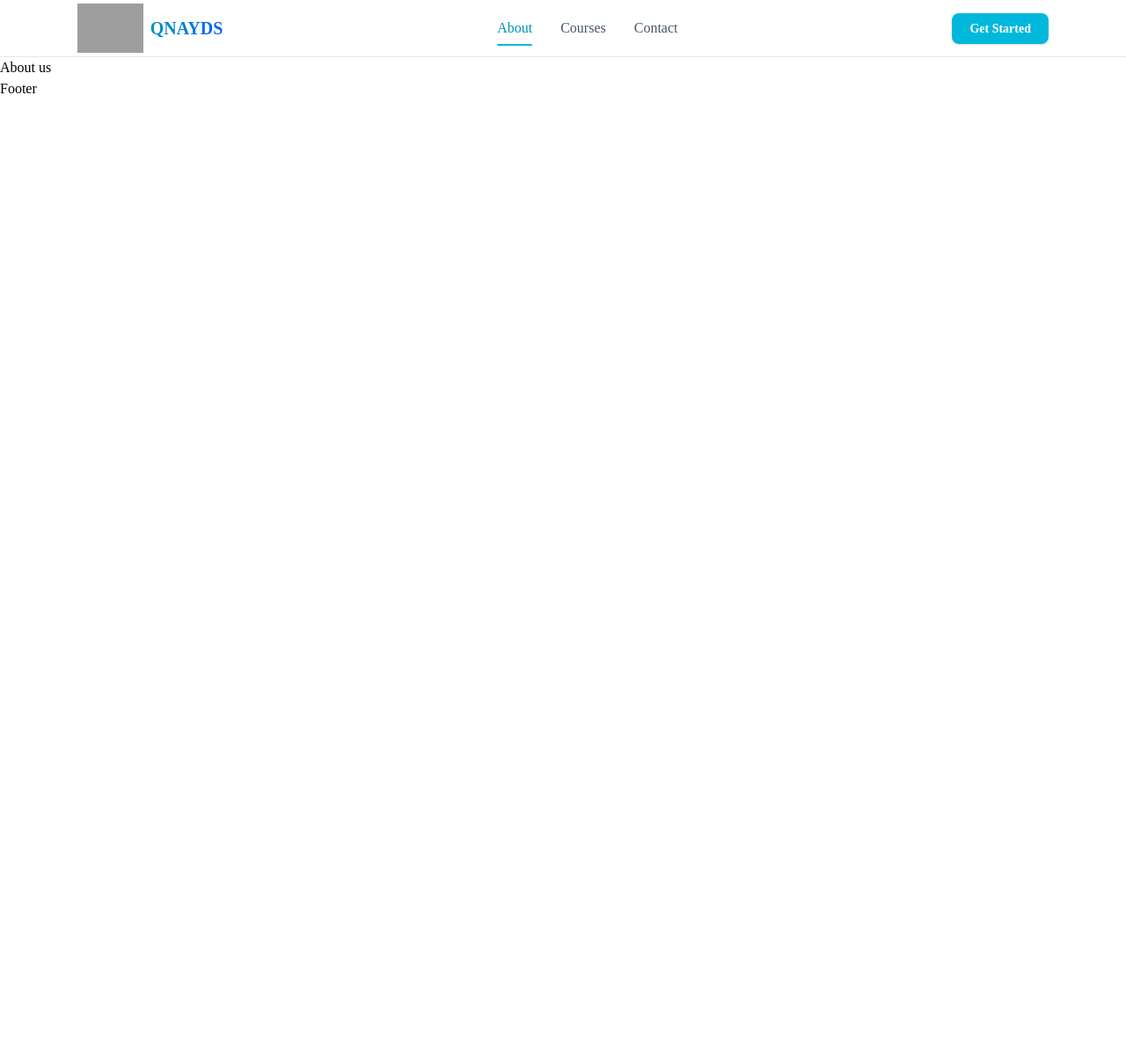
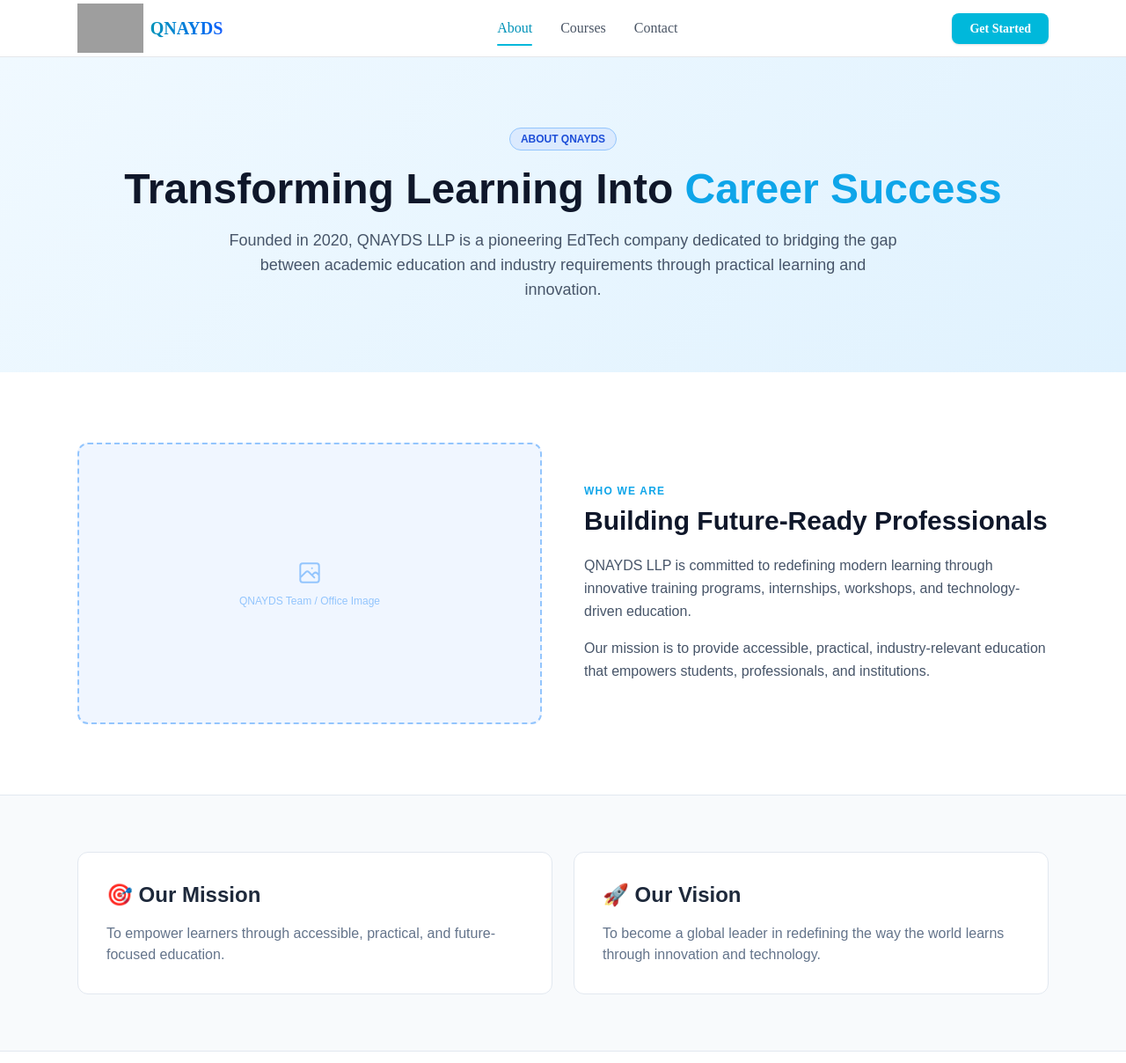
Before and after one commit to Rohin-Madhav/cyber-security, a React (Vite) app: page /about in a window 1280 px wide. Shown: the top 1208 px of the page at 88% size. Before the commit the page ends 800 px from the top, so only its background shows below. Built offline with nearby package versions, Linux system fonts and the light colour scheme; grey boxes are pictures that could not be loaded.

Commit message:
About page

```diff
--- a/src/pages/About.jsx
+++ b/src/pages/About.jsx
@@ -1,11 +1,318 @@
-import React from 'react';
+import React from "react";
+import { Link } from "react-router-dom";
+
+// Reuse your ImgBox component
+const ImgBox = ({ label, height = "h-64", className = "" }) => (
+  <div
+    className={`${height} ${className} flex flex-col items-center justify-center rounded-xl gap-2`}
+    style={{ background: "#f0f6ff", border: "2px dashed #93c5fd" }}
+  >
+    <svg
+      className="w-8 h-8"
+      style={{ color: "#93c5fd" }}
+      fill="none"
+      stroke="currentColor"
+      viewBox="0 0 24 24"
+    >
+      <path
+        strokeLinecap="round"
+        strokeLinejoin="round"
+        strokeWidth={1.5}
+        d="M4 16l4.586-4.586a2 2 0 012.828 0L16 16m-2-2l1.586-1.586a2 2 0 012.828 0L20 14m-6-6h.01M6 20h12a2 2 0 002-2V6a2 2 0 00-2-2H6a2 2 0 00-2 2v12a2 2 0 002 2z"
+      />
+    </svg>
+
+    <span className="text-xs text-center px-4" style={{ color: "#93c5fd" }}>
+      {label}
+    </span>
+  </div>
+);
+
+const VALUES = [
+  {
+    icon: "💡",
+    title: "Innovation",
+    text: "Technology-powered learning and modern teaching methods.",
+  },
+  {
+    icon: "🌍",
+    title: "Expanding Reach",
+    text: "Serving learners and institutions across India.",
+  },
+  {
+    icon: "🎯",
+    title: "Learner-Centric",
+    text: "Focused on student success and career growth.",
+  },
+  {
+    icon: "🏆",
+    title: "Proven Success",
+    text: "Trusted by thousands of students and institutions.",
+  },
+];
 
 const About = () => {
-    return (
+  return (
+    <div
+      style={{
+        fontFamily: "'DM Sans', sans-serif",
+        background: "#ffffff",
+        color: "#1e293b",
+      }}
+    >
+      {/* HERO */}
+      <section
+        className="py-20 px-6"
+        style={{
+          background: "linear-gradient(135deg, #f0f9ff 0%, #e0f2fe 100%)",
+        }}
+      >
+        <div className="max-w-6xl mx-auto text-center">
+          <span
+            className="inline-block text-xs font-semibold px-3 py-1 rounded-full border mb-5"
+            style={{
+              background: "#dbeafe",
+              color: "#1d4ed8",
+              borderColor: "#93c5fd",
+            }}
+          >
+            ABOUT QNAYDS
+          </span>
+
+          <h1
+            className="text-4xl md:text-5xl font-bold mb-5"
+            style={{ color: "#0f172a" }}
+          >
+            Transforming Learning Into
+            <span style={{ color: "#0ea5e9" }}> Career Success</span>
+          </h1>
+
+          <p className="max-w-3xl mx-auto text-lg" style={{ color: "#475569" }}>
+            Founded in 2020, QNAYDS LLP is a pioneering EdTech company dedicated
+            to bridging the gap between academic education and industry
+            requirements through practical learning and innovation.
+          </p>
+        </div>
+      </section>
+
+      {/* WHO WE ARE */}
+      <section className="max-w-6xl mx-auto px-6 py-20 grid md:grid-cols-2 gap-12 items-center">
+        <ImgBox label="QNAYDS Team / Office Image" height="h-80" />
+
         <div>
-            About us
+          <div
+            className="text-xs font-semibold uppercase tracking-widest mb-2"
+            style={{ color: "#0ea5e9" }}
+          >
+            Who We Are
+          </div>
+
+          <h2 className="text-3xl font-bold mb-5" style={{ color: "#0f172a" }}>
+            Building Future-Ready Professionals
+          </h2>
+
+          <p className="mb-4 leading-relaxed" style={{ color: "#475569" }}>
+            QNAYDS LLP is committed to redefining modern learning through
+            innovative training programs, internships, workshops, and
+            technology-driven education.
+          </p>
+
+          <p className="leading-relaxed" style={{ color: "#475569" }}>
+            Our mission is to provide accessible, practical, industry-relevant
+            education that empowers students, professionals, and institutions.
+          </p>
         </div>
-    );
-}
+      </section>
+
+      {/* MISSION & VISION */}
+      <section
+        className="py-16"
+        style={{
+          background: "#f8fafc",
+          borderTop: "1px solid #e2e8f0",
+          borderBottom: "1px solid #e2e8f0",
+        }}
+      >
+        <div className="max-w-6xl mx-auto px-6 grid md:grid-cols-2 gap-6">
+          <div
+            className="p-8 rounded-xl"
+            style={{
+              background: "#ffffff",
+              border: "1px solid #e2e8f0",
+            }}
+          >
+            <h3 className="text-2xl font-bold mb-4">🎯 Our Mission</h3>
+
+            <p style={{ color: "#64748b" }}>
+              To empower learners through accessible, practical, and
+              future-focused education.
+            </p>
+          </div>
+
+          <div
+            className="p-8 rounded-xl"
+            style={{
+              background: "#ffffff",
+              border: "1px solid #e2e8f0",
+            }}
+          >
+            <h3 className="text-2xl font-bold mb-4">🚀 Our Vision</h3>
+
+            <p style={{ color: "#64748b" }}>
+              To become a global leader in redefining the way the world learns
+              through innovation and technology.
+            </p>
+          </div>
+        </div>
+      </section>
+
+      {/* JOURNEY */}
+      <section className="max-w-6xl mx-auto px-6 py-20">
+        <h2
+          className="text-3xl font-bold text-center mb-12"
+          style={{ color: "#0f172a" }}
+        >
+          Our Journey
+        </h2>
+
+        <div className="grid md:grid-cols-4 gap-6 text-center">
+          <div>
+            <h3 className="text-2xl font-bold text-sky-500">2020</h3>
+            <p>Founded QNAYDS LLP</p>
+          </div>
+
+          <div>
+            <h3 className="text-2xl font-bold text-sky-500">2021</h3>
+            <p>Started Workshops & Internships</p>
+          </div>
+
+          <div>
+            <h3 className="text-2xl font-bold text-sky-500">2023</h3>
+            <p>Expanded Institutional Partnerships</p>
+          </div>
+
+          <div>
+            <h3 className="text-2xl font-bold text-sky-500">Today</h3>
+            <p>10,000+ Learners Empowered</p>
+          </div>
+        </div>
+      </section>
+
+      {/* CORE VALUES */}
+      <section className="py-20" style={{ background: "#f8fafc" }}>
+        <div className="max-w-6xl mx-auto px-6">
+          <h2
+            className="text-3xl font-bold text-center mb-12"
+            style={{ color: "#0f172a" }}
+          >
+            Our Core Values
+          </h2>
+
+          <div className="grid md:grid-cols-2 lg:grid-cols-4 gap-6">
+            {VALUES.map((item) => (
+              <div
+                key={item.title}
+                className="p-6 rounded-xl"
+                style={{
+                  background: "#ffffff",
+                  border: "1px solid #e2e8f0",
+                }}
+              >
+                <div className="text-3xl mb-4">{item.icon}</div>
+
+                <h3 className="font-semibold mb-3">{item.title}</h3>
+
+                <p className="text-sm" style={{ color: "#64748b" }}>
+                  {item.text}
+                </p>
+              </div>
+            ))}
+          </div>
+        </div>
+      </section>
+
+      {/* FOUNDERS */}
+      <section className="max-w-6xl mx-auto px-6 py-20">
+        <h2
+          className="text-3xl font-bold text-center mb-12"
+          style={{ color: "#0f172a" }}
+        >
+          Meet Our Leadership
+        </h2>
+
+        <div className="grid md:grid-cols-2 gap-8">
+          <div
+            className="p-6 rounded-xl"
+            style={{
+              background: "#f8fafc",
+              border: "1px solid #e2e8f0",
+            }}
+          >
+            <ImgBox label="Rishan NK" height="h-64" className="mb-4" />
+
+            <h3 className="text-xl font-bold">Rishan NK</h3>
+
+            <p className="text-sky-500">CEO & Founder</p>
+          </div>
+
+          <div
+            className="p-6 rounded-xl"
+            style={{
+              background: "#f8fafc",
+              border: "1px solid #e2e8f0",
+            }}
+          >
+            <ImgBox label="Sawad KT" height="h-64" className="mb-4" />
+
+            <h3 className="text-xl font-bold">Sawad KT</h3>
+
+            <p className="text-sky-500">Director & Founder</p>
+          </div>
+        </div>
+      </section>
+
+      {/* CTA */}
+      <section
+        style={{
+          background: "linear-gradient(135deg, #0ea5e9 0%, #0284c7 100%)",
+        }}
+        className="py-20 px-6 text-center"
+      >
+        <h2 className="text-3xl font-bold text-white mb-4">
+          Ready To Build Your Future?
+        </h2>
+
+        <p className="max-w-2xl mx-auto mb-8" style={{ color: "#bae6fd" }}>
+          Join thousands of learners who trust QNAYDS for practical,
+          industry-focused education.
+        </p>
+
+        <div className="flex flex-wrap gap-4 justify-center">
+          <Link
+            to={"/courses"}
+            className="font-semibold px-8 py-3 rounded-lg"
+            style={{
+              background: "#ffffff",
+              color: "#0ea5e9",
+            }}
+          >
+            Explore Courses
+          </Link>
+
+          <Link
+            to={"/contact"}
+            className="font-semibold px-8 py-3 rounded-lg"
+            style={{
+              border: "1.5px solid #ffffff",
+              color: "#ffffff",
+            }}
+          >
+            Contact Us
+          </Link>
+        </div>
+      </section>
+    </div>
+  );
+};
 
 export default About;
```
